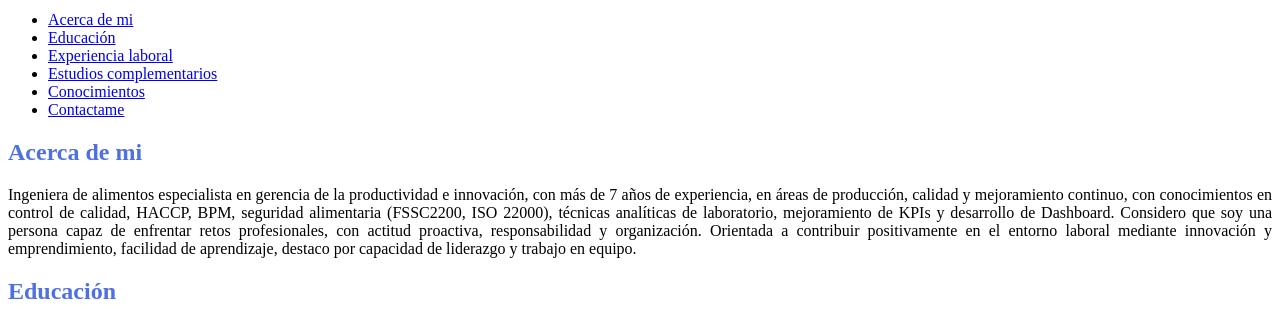
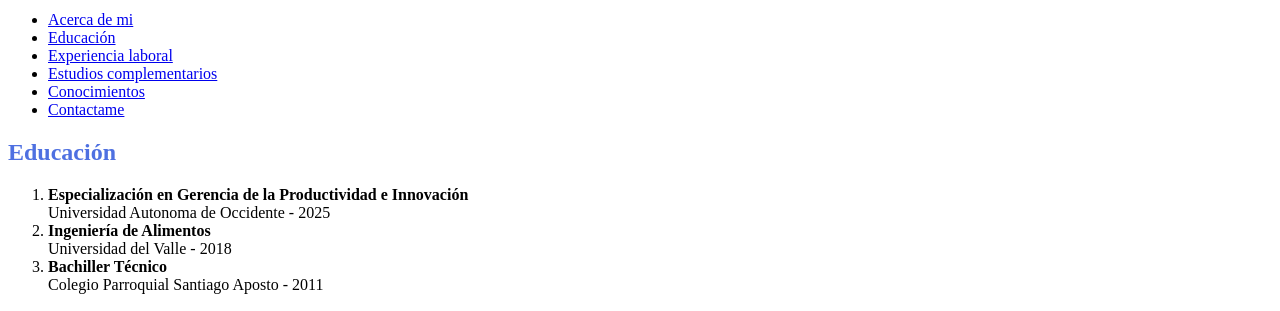
Before and after one commit to Juliana0510/hojadevida, a plain HTML site: page index.html in a window 1280 px wide. Shown: the part 800-1111 px from the top of the page. Drawn offline with Linux system fonts and the light colour scheme.

Commit message:
Se modifica sección acerca de mi

```diff
--- a/index.html
+++ b/index.html
@@ -56,10 +56,7 @@
             </ul>
         </nav>
 
-        <section id="Acerca de mi">
-            <h2 style="color: rgb(78, 112, 225);"> Acerca de mi</h2>
-            <p style="text-align: justify;">Ingeniera de alimentos especialista en gerencia de la productividad e innovación, con más de 7 años de experiencia, en áreas de producción, calidad y mejoramiento continuo, con conocimientos en control de calidad, HACCP, BPM, seguridad alimentaria (FSSC2200, ISO 22000), técnicas analíticas de laboratorio, mejoramiento de KPIs y desarrollo de Dashboard. Considero que soy una persona capaz de enfrentar retos profesionales, con actitud proactiva, responsabilidad y organización. Orientada a contribuir positivamente en el entorno laboral mediante innovación y emprendimiento, facilidad de aprendizaje, destaco por capacidad de liderazgo y trabajo en equipo.</p>
-        </section>
+
 
         <section id="Educación">
             <h2 style="color: rgb(78, 112, 225);"> Educación</h2>
```
